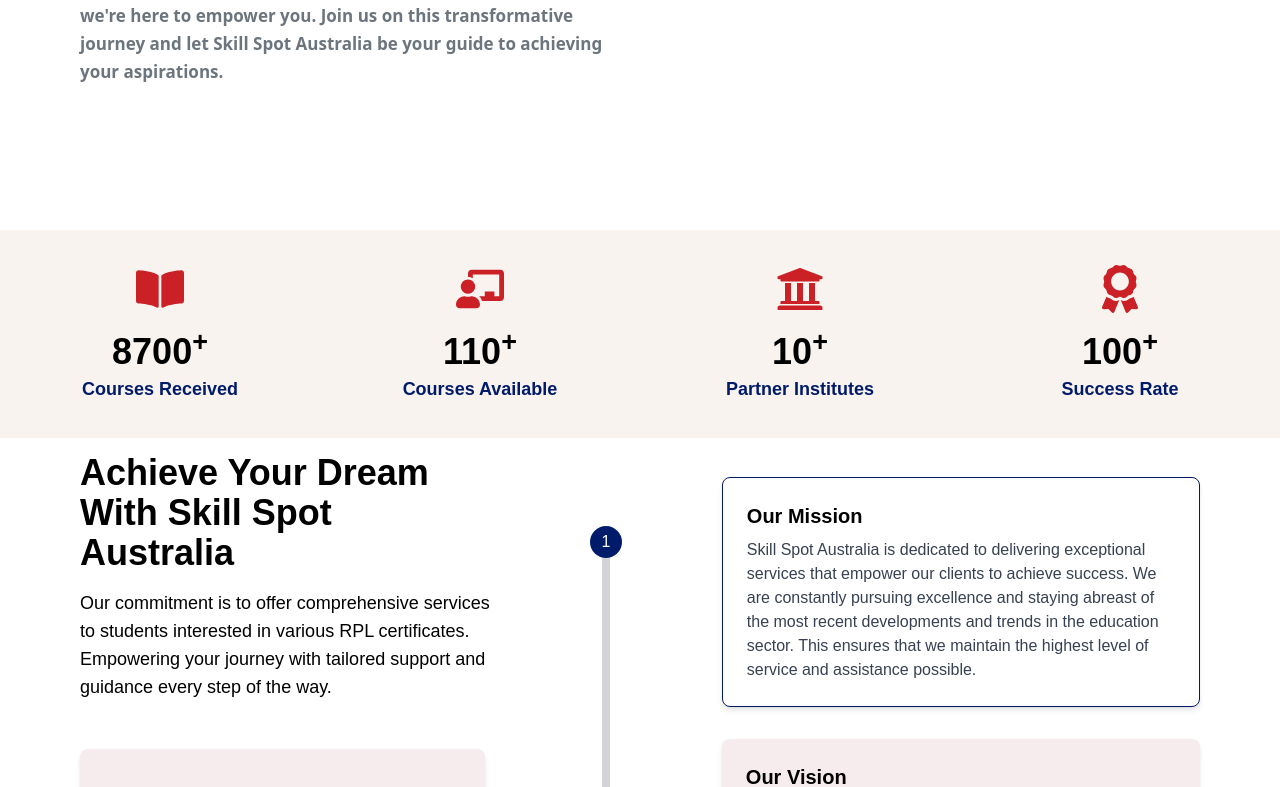
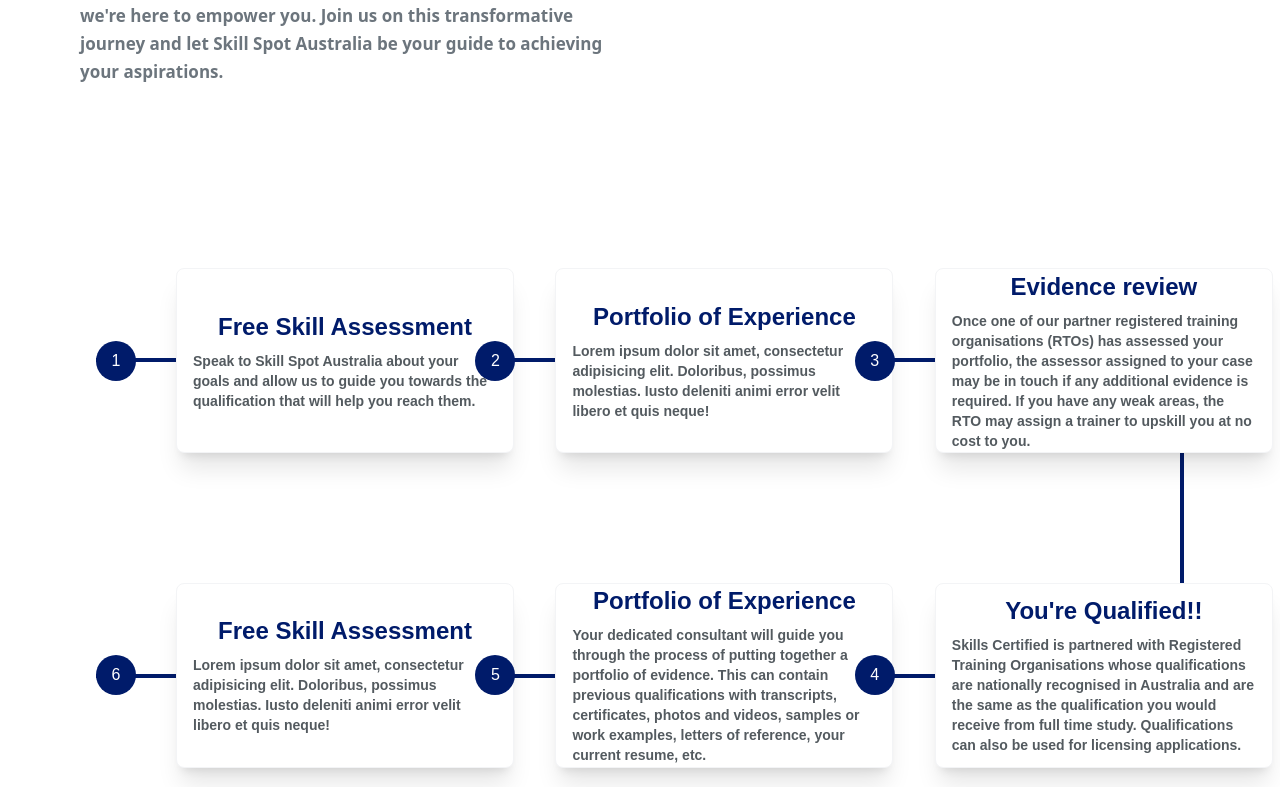
Before and after one commit to RojuGhimire/SkillSpotAus, a React (Vite) app: page /about in a window 1280 px wide. Shown: the part 1062-1849 px from the top of the page. Built offline with nearby package versions, Linux system fonts and the light colour scheme.

Commit message:
made rpl steps

```diff
--- a/src/Pages/About.tsx
+++ b/src/Pages/About.tsx
@@ -4,7 +4,7 @@ import { motion } from "framer-motion";
 import { useInView } from "react-intersection-observer";
 import ContactSection from "../components/sections/ContactSection";
 import { Footer2 } from "../components/sections/Footer2";
-// import RPLSteps from "@/components/sections/RPLstep";
+import RPLSteps from "@/components/sections/RPLstep";
 import Footer3 from "@/components/sections/Footer3";
 import FAQ from "@/components/sections/FAQ";
 import Affiliates from "@/components/sections/Our";
@@ -115,7 +115,7 @@ const About: React.FC = () => {
           </motion.div>
         </div>
       </section>
-      {/* <RPLSteps /> */}
+      <RPLSteps />
 <CourseStats />
       {/*Popular Course */}
 
--- a/src/components/sections/RPLstep.tsx
+++ b/src/components/sections/RPLstep.tsx
@@ -2,102 +2,102 @@ import React from 'react';
 
 const RPLSteps: React.FC = () => {
   return (
-    <div className="w-full px-4 lg:px-20 py-12">
-      {/* Title */}
-      <h2 className="text-2xl lg:text-4xl font-bold text-left mb-2">
-        How RPL Works
-      </h2>
-      <p className="text-sm text-gray-500 mb-10">
-        Four Steps to success
-      </p>
+   <div className="bg-white min-h-screen w-screen flex justify-center items-center font-overpass">
 
-      {/* Steps Grid */}
-      <div className="grid grid-cols-1 lg:grid-cols-3 gap-10">
-        {/* Row 1 */}
-        <div className="flex items-start space-x-4">
-          <div className=" bg-primary text-white rounded-full flex items-center justify-center font-bold">1</div>
-          <div className="bg-white shadow-md rounded-lg p-6">
-            <h3 className="text-xl font-bold text-primary">Free Skills Assessment</h3>
-            <p className="text-gray-600 mt-2 text-sm">
-              Speak to Skill Spot Australia about your goals and allow us to guide you towards the qualification that will help you reach them.
-            </p>
+      <div className="flex justify-center items-center border-t-4 border-b-4 border-r-4 border-primary  w-[85%] h-80 absolute">
+
+
+        {/* Top Boxes */}
+
+        <div className="flex justify-center items-center absolute -top-[30%] left-0">
+        <div className="rounded-full p-1 h-10 w-10 font-overpass bg-primary text-white flex justify-center items-center">
+            1
+          </div>
+          <div className="flex flex-col justify-center  items-center w-[338px] h-[185px] text-center  bg-white rounded-lg border border-gray-100 shadow-xl p-4 ml-10">
+            <div className="text-2xl  font-bold text-primary">
+              Free Skill Assessment
+            </div>
+            <div className=" text-sm font-semibold mt-2 text-start text-[#535a5f] ">
+            Speak to Skill Spot Australia about your goals and allow us to guide you towards the qualification that will help you reach them.
+            </div>
           </div>
         </div>
 
-        <div className="flex items-start space-x-4">
-          <div className="w-8 h-8 bg-primary text-white rounded-full flex items-center justify-center font-bold">2</div>
-          <div className="bg-white shadow-md rounded-lg p-6">
-            <h3 className="text-xl font-bold text-primary">Portfolio Of Experience</h3>
-            <p className="text-gray-600 mt-2 text-sm">
-              Your dedicated consultant will guide you through the process of putting together a portfolio of evidence. This can contain previous qualifications with transcripts, certificates, photos and videos, samples or work examples, letters of reference, your current resume, etc.
-            </p>
+        <div className="flex justify-center items-center absolute -top-[30%] left-[35%]">
+        <div className="rounded-full p-1 h-10 w-10 font-overpass bg-primary text-white flex justify-center items-center">
+            2
+          </div>
+          <div className="flex flex-col justify-center items-center w-[338px] h-[185px] text-center  bg-white rounded-lg border border-gray-100 shadow-xl p-4 ml-10">
+            <div className="text-2xl  font-bold text-primary">
+            Portfolio of Experience
+            </div>
+            <div className="text-sm font-semibold mt-2 text-start text-[#535a5f] ">
+              Lorem ipsum dolor sit amet, consectetur adipisicing elit. Doloribus, possimus molestias. Iusto deleniti animi error velit libero et quis neque!
+            </div>
           </div>
         </div>
 
-        {/* Row 2 */}
-        <div className="flex items-start space-x-4">
-          <div className="w-8 h-8 bg-primary text-white rounded-full flex items-center justify-center font-bold">3</div>
-          <div className="bg-white shadow-md rounded-lg p-6">
-            <h3 className="text-xl font-bold text-primary">Evidence Review</h3>
-            <p className="text-gray-600 mt-2 text-sm">
-              Once one of our partner registered training organisations (RTOs) has assessed your portfolio, the assessor assigned to your case may be in touch if any additional evidence is required. If you have any weak areas, the RTO may assign a trainer to upskill you at no cost to you.
-            </p>
+        <div className="flex justify-center items-center absolute -top-[30%] left-[70%]">
+        <div className="rounded-full p-1 h-10 w-10 font-overpass bg-primary text-white flex justify-center items-center">
+            3
+          </div>
+          <div className="flex flex-col justify-center items-center w-[338px] h-[185px] text-center  bg-white rounded-lg border border-gray-100 shadow-xl p-4 ml-10">
+            <div className="text-2xl  font-bold text-primary">
+            Evidence review
+            </div>
+            <div className="text-sm font-semibold mt-2 text-start text-[#535a5f] ">
+            Once one of our partner registered training organisations (RTOs) has assessed your portfolio, the assessor assigned to your case may be in touch if any additional evidence is required. If you have any weak areas, the RTO may assign a trainer to upskill you at no cost to you.
+            </div>
           </div>
         </div>
 
-        <div className="flex items-start space-x-4">
-          <div className="w-8 h-8 bg-primary text-white rounded-full flex items-center justify-center font-bold">4</div>
-          <div className="bg-white shadow-md rounded-lg p-6">
-            <h3 className="text-xl font-bold text-primary">You're Qualified!!</h3>
-            <p className="text-gray-600 mt-2 text-sm">
-              Skills Certified is partnered with Registered Training Organisations whose qualifications are nationally recognised in Australia and are the same as the qualification you would receive from full time study. Qualifications can also be used for licensing applications.
-            </p>
+        {/* Bottom Boxes */}
+
+        <div className="flex justify-center items-center absolute -bottom-[30%] left-0">
+        <div className="rounded-full p-1 h-10 w-10 font-overpass bg-primary text-white flex justify-center items-center">
+          6
+          </div>
+          <div className="flex flex-col justify-center items-center w-[338px] h-[185px] text-center  bg-white rounded-lg border border-gray-100 shadow-xl p-4 ml-10">
+            <div className="text-2xl  font-bold text-primary">
+              Free Skill Assessment
+            </div>
+            <div className="text-sm font-semibold mt-2 text-start text-[#535a5f] ">
+              Lorem ipsum dolor sit amet, consectetur adipisicing elit. Doloribus, possimus molestias. Iusto deleniti animi error velit libero et quis neque!
+            </div>
           </div>
         </div>
 
-        {/* Row 3 (Duplicate Steps for layout) */}
-        <div className="flex items-start space-x-4">
-          <div className="w-8 h-8 bg-primary text-white rounded-full flex items-center justify-center font-bold">1</div>
-          <div className="bg-white shadow-md rounded-lg p-6">
-            <h3 className="text-xl font-bold text-primary">Free Skills Assessment</h3>
-            <p className="text-gray-600 mt-2 text-sm">
-              Speak to Skill Spot Australia about your goals and allow us to guide you towards the qualification that will help you reach them.
-            </p>
+        <div className="flex justify-center items-center absolute -bottom-[30%] left-[35%]">
+        <div className="rounded-full p-1 h-10 w-10 font-overpass bg-primary text-white flex justify-center items-center">
+            5
+          </div>
+          <div className="flex flex-col justify-center items-center w-[338px] h-[185px] text-center  bg-white rounded-lg border border-gray-100 shadow-xl p-4 ml-10">
+            <div className="text-2xl  font-bold text-primary">
+            Portfolio of Experience
+            </div>
+            <div className="text-sm font-semibold mt-2 text-start text-[#535a5f] ">
+            Your dedicated consultant will guide you through the process of putting together a portfolio of evidence. This can contain previous qualifications with transcripts, certificates, photos and videos, samples or work examples, letters of reference, your current resume, etc.
+            </div>
           </div>
         </div>
 
-        <div className="flex items-start space-x-4">
-          <div className="w-8 h-8 bg-primary text-white rounded-full flex items-center justify-center font-bold">2</div>
-          <div className="bg-white shadow-md rounded-lg p-6">
-            <h3 className="text-xl font-bold text-primary">Portfolio Of Experience</h3>
-            <p className="text-gray-600 mt-2 text-sm">
-              Your dedicated consultant will guide you through the process of putting together a portfolio of evidence. This can contain previous qualifications with transcripts, certificates, photos and videos, samples or work examples, letters of reference, your current resume, etc.
-            </p>
+        <div className="flex justify-center items-center absolute -bottom-[30%] left-[70%]">
+          <div className="rounded-full p-1 h-10 w-10 font-overpass bg-primary text-white flex justify-center items-center">
+            4
+          </div>
+          <div className="flex flex-col justify-center items-center w-[338px] h-[185px] text-center bg-white rounded-lg border border-gray-100 shadow-xl p-4 ml-10">
+            <div className="text-2xl  font-bold text-primary">
+            You're Qualified!!
+            </div>
+            <div className="text-sm font-semibold mt-2 text-start text-[#535a5f] ">
+            Skills Certified is partnered with Registered Training Organisations whose qualifications are nationally recognised in Australia and are the same as the qualification you would receive from full time study. Qualifications can also be used for licensing applications.
+            </div>
           </div>
         </div>
 
-        {/* Row 4 */}
-        <div className="flex items-start space-x-4">
-          <div className="w-8 h-8 bg-primary text-white rounded-full flex items-center justify-center font-bold">3</div>
-          <div className="bg-white shadow-md rounded-lg p-6">
-            <h3 className="text-xl font-bold text-primary">Evidence Review</h3>
-            <p className="text-gray-600 mt-2 text-sm">
-              Once one of our partner registered training organisations (RTOs) has assessed your portfolio, the assessor assigned to your case may be in touch if any additional evidence is required. If you have any weak areas, the RTO may assign a trainer to upskill you at no cost to you.
-            </p>
-          </div>
-        </div>
-
-        <div className="flex items-start space-x-4">
-          <div className="w-8 h-8 bg-primary text-white rounded-full flex items-center justify-center font-bold">4</div>
-          <div className="bg-white shadow-md rounded-lg p-6">
-            <h3 className="text-xl font-bold text-primary">You're Qualified!!</h3>
-            <p className="text-gray-600 mt-2 text-sm">
-              Skills Certified is partnered with Registered Training Organisations whose qualifications are nationally recognised in Australia and are the same as the qualification you would receive from full time study. Qualifications can also be used for licensing applications.
-            </p>
-          </div>
-        </div>
       </div>
     </div>
+
   );
 };
 
```
